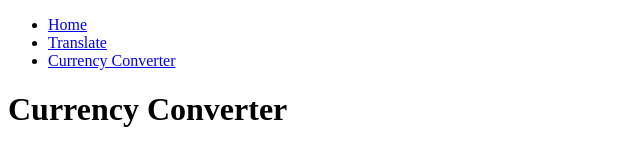
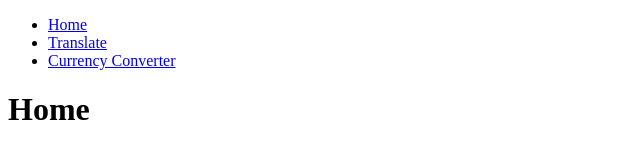
Before and after one commit to LauraEllingson/currencyconverter, a plain HTML site: page index.html in a window 1280 px wide. Shown: the whole page, without its empty margins (0-640 px from the left). Drawn offline with nearby package versions, Linux system fonts and the light colour scheme; no server answers.

Commit message:
Home h1 edit

```diff
--- a/index.html
+++ b/index.html
@@ -20,7 +20,7 @@
           <li><a href="converter.html">Currency Converter</a></li>
         </ul>
       </nav></header>
-      <h1>Currency Converter</h1>
+      <h1>Home</h1>
 
     </div>
   </div>
```
